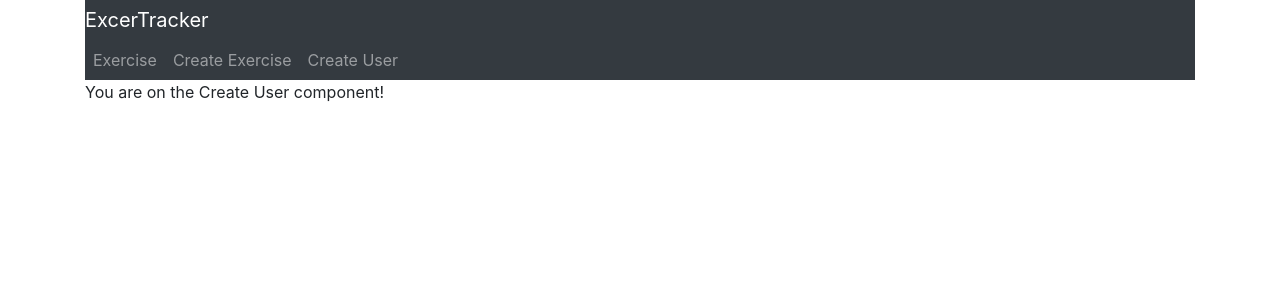
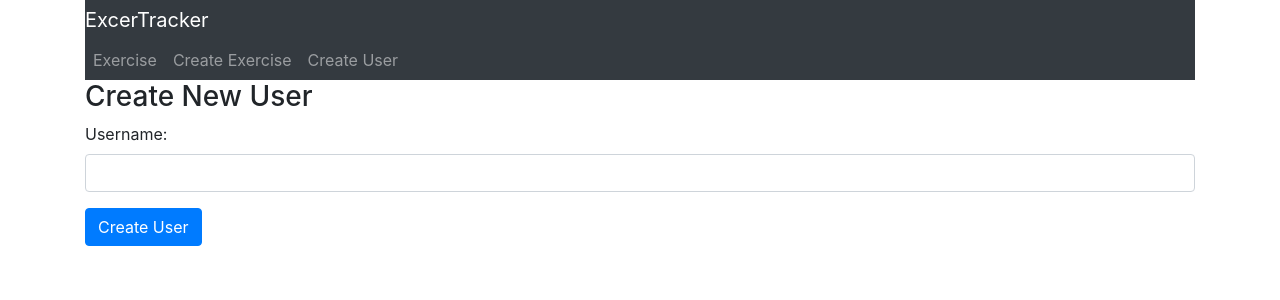
Before and after one commit to matterholt/MERN_LernV1, a React (Create React App) app: page /user in a window 1280 px wide. Shown: the top 300 px of the page. Built offline with nearby package versions, Linux system fonts and the light colour scheme.

Commit message:
build user page with logic

```diff
--- a/src/component/createUser.component.js
+++ b/src/component/createUser.component.js
@@ -1,10 +1,47 @@
 import React, { Component } from "react";
 
 export default class CreateUser extends Component {
+  constructor(props) {
+    super(props);
+
+    this.onSubmit = this.onSubmit.bind(this);
+
+    this.state = {
+      username: ""
+    };
+  }
+
+  onSubmit(e) {
+    e.preventDefault();
+    const username = { user: this.state.username };
+    console.log(username);
+  }
+
   render() {
     return (
       <div>
-        <p>You are on the Create User component!</p>
+        <h3>Create New User</h3>
+        <form onSubmit={this.onSubmit}>
+          <div className="form-group">
+            <label>Username:</label>
+            <input
+              type="text"
+              required
+              className="form-control"
+              value={this.state.username}
+              onChange={e => {
+                this.setState({ username: e.target.value });
+              }}
+            />
+          </div>
+          <div className="form-group">
+            <input
+              type="submit"
+              className="btn btn-primary"
+              value="Create User"
+            />
+          </div>
+        </form>
       </div>
     );
   }
```
